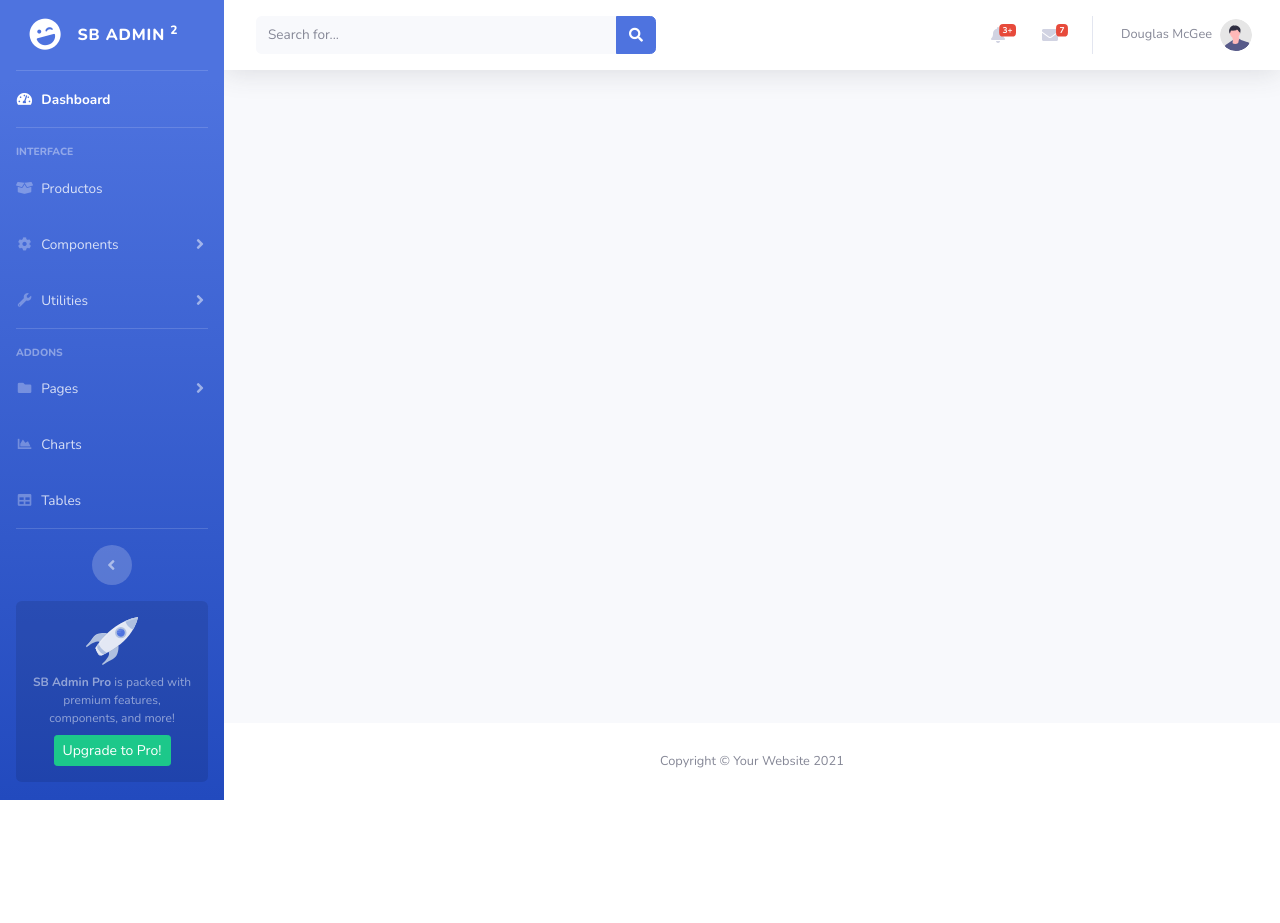
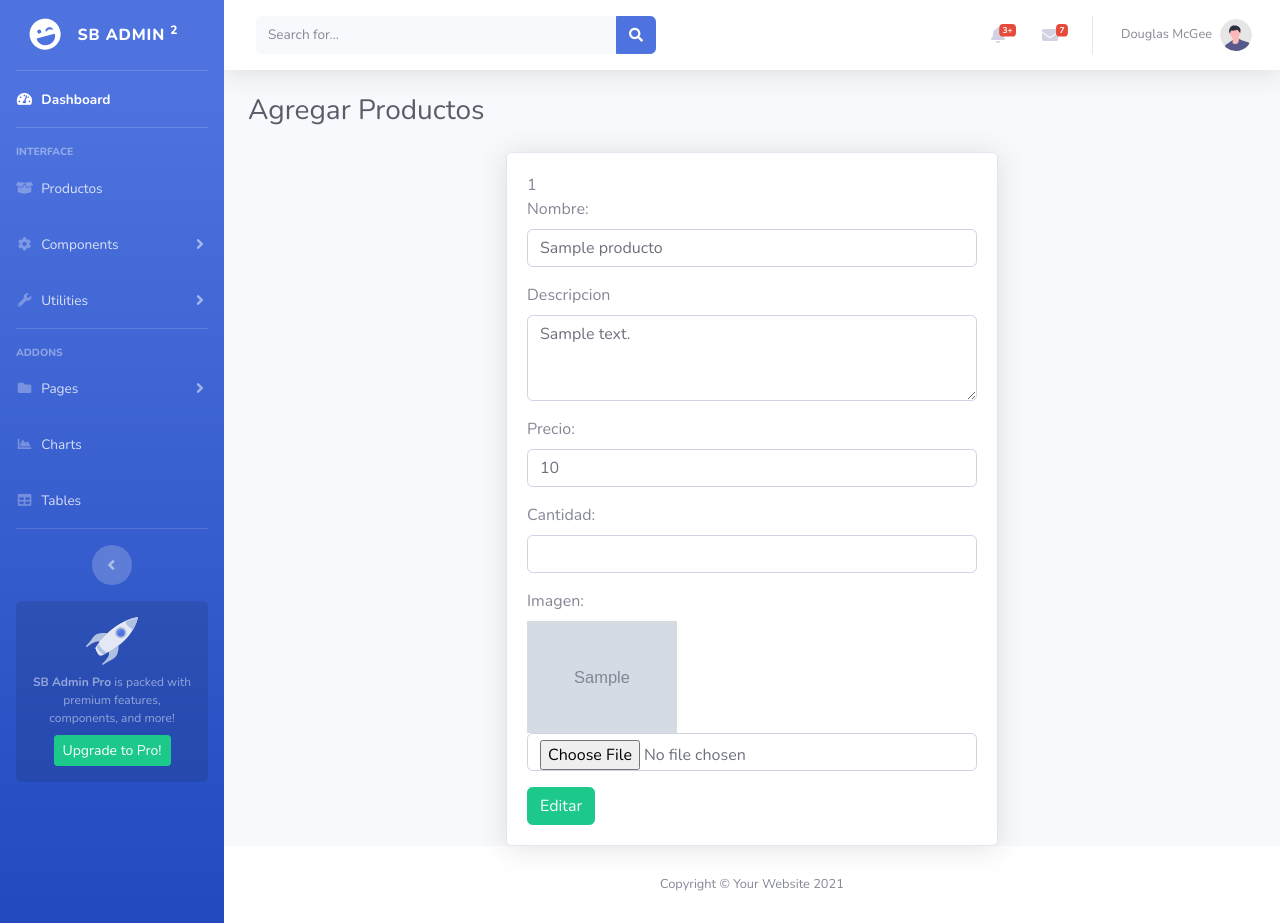
Before and after one commit to Educom2024/Pleasure, a PHP site: page /proyecto3/admin/index.php?productos_edit=1 in a window 1280 px wide. Before the commit the page ends 800 px from the top, so only its background shows below. Run offline with PHP 8.4, Linux system fonts and the light colour scheme; the visitor is signed in with stand-in values (Sample User, id 1); tables that the repository leaves empty or names only in its code hold one stand-in row (values such as "Sample post"); grey boxes marked "Sample" are stand-in pictures; some libraries are stand-ins or nearby versions.

Commit message:
avance curso

```diff
--- a/CMS/public/admin/index.php
+++ b/CMS/public/admin/index.php
@@ -25,6 +25,9 @@
                         if(isset($_GET['productos_add'])){
                             include(VIEW_BACK . DS . "productos_add.php");
                         }
+                        if(isset($_GET['productos_edit'])){
+                            include(VIEW_BACK . DS . "productos_edit.php");
+                        }
                     ?>
                 </div>
                 <!-- /.container-fluid -->
--- /dev/null
+++ b/CMS/public/admin/js/codigo.js
@@ -0,0 +1,15 @@
+$(document).ready(function(){
+    $('.delete_link').on('click', function(){
+        const id = $(this).attr('rel');
+        const titulo = $(this).attr('titulo');
+        const tabla = $(this).attr('tabla');
+        const accion = $(this).attr('accion');
+
+
+        const delete_url = `index.php?${tabla}&${accion}=${id}`;
+        $('.delete-title').html(titulo);
+        $('.delete-body').html('¿Estas seguro de eliminar el item?');
+        $('.btn-delete').attr('href', delete_url);
+        $('#deleteModal').modal('show');
+    })
+});
--- a/CMS/resources/controllers/productosController.php
+++ b/CMS/resources/controllers/productosController.php
@@ -47,13 +47,57 @@
                 <td>S/ {$fila['prod_precio']}</td>
                 <td>{$fila['prod_canti']}</td>
                 <td>
-                <a href="#" class="btn btn-warning">editar</a>
-                <a href="#" class="btn btn-danger">borrar</a>
+                <a href="index.php?productos_edit={$fila['prod_id']}" class="btn btn-warning">editar</a>
+                <a href="javascript:void(0)" class="btn btn-danger delete_link" rel="{$fila['prod_id']}" titulo="Eliminar Producto" tabla="productos" accion="delete">borrar</a>
                 </td>
             </tr>
 DELIMITADOR;
             echo $producto;
         }
     }
+    function get_productoEdit(){
+        if(!isset($_GET['productos_edit'])){
+            redirect("index.php?productos");
+        }   else{
+            $prod_id = limpiar_string(trim($_GET['productos_edit']));
+            $producto = query("SELECT * FROM productos WHERE prod_id = {$prod_id}");
+            if(contar_filas($producto) ==0){
+                set_mensaje(dispaly_msj("El producto no existe", "danger"));
+                redirect("index.php?productos");
+            }
+            return fetch_assoc($producto);
+        }
+    }
 
+    function post_productoEdit($prod_id, $imgAnterior){
+        if(isset($_POST['editar'])){
+            $prod_nombre = limpiar_string(trim($_POST['prod_nombre']));
+            $prod_descri = limpiar_string(trim($_POST['prod_descri']));
+            $prod_precio = limpiar_string(trim($_POST['prod_precio']));
+            $prod_canti = limpiar_string(trim($_POST['prod_canti']));
+            $prod_img = $_FILES['prod_img']['name'];
+            $prod_img_tmp = $_FILES['prod_img']['tmp_name'];
+
+            if(!empty($prod_img)){
+                $prod_img = md5(uniqid()) . "." . explode(".", $prod_img)[1];
+                move_uploaded_file($prod_img_tmp, "../img/{$prod_img}");
+                $imgAnteriorLocation = "../img/{$imgAnterior}";
+                unlink($imgAnteriorLocation);
+            }   else{
+                $prod_img = $imgAnterior;
+            }
+            query("UPDATE productos SET prod_nombre = '{$prod_nombre}', prod_descri = '{$prod_descri}', prod_precio = {$prod_precio}, prod_canti = {$prod_canti}, prod_img = '{$prod_img}' WHERE prod_id = {$prod_id}");
+            set_mensaje(display_msj("Producto actualizado correctamente", "success"));
+            redirect("index.php?productos");
+        }
+    }
+
+    function post_productoDelete(){
+        if(isset($_GET['delete'])){
+            $id = limpiar_string(trim($_GET['delete']));
+            query("DELETE FROM productos WHERE prod_id = {$id}");
+            set_mensaje(display_msj("Producto eliminado correctamente", "success"));
+            redirect("index.php?productos");
+        }
+    }
 ?>
--- a/CMS/resources/views/back/footer.php
+++ b/CMS/resources/views/back/footer.php
@@ -38,8 +38,28 @@
         </div>
     </div>
 
+    <div class="modal fade" id="deleteModal" tabindex="-1" role="dialog" aria-labelledby="exampleModalLabel"
+        aria-hidden="true">
+        <div class="modal-dialog" role="document">
+            <div class="modal-content">
+                <div class="modal-header">
+                    <h5 class="modal-title delete-title" id="exampleModalLabel">Ready to Leave?</h5>
+                    <button class="close" type="button" data-dismiss="modal" aria-label="Close">
+                        <span aria-hidden="true">×</span>
+                    </button>
+                </div>
+                <div class="delete-body">Select "Logout" below if you are ready to end your current session.</div>
+                <div class="modal-footer">
+                    <button class="btn btn-secondary" type="button" data-dismiss="modal">Cancel</button>
+                    <a class="btn btn-danger btn-delete" href="login.html">Delete</a>
+                </div>
+            </div>
+        </div>
+    </div>
+
     <!-- Bootstrap core JavaScript-->
     <script src="vendor/jquery/jquery.min.js"></script>
+    <script src="js/codigo.js"></script>
     <script src="vendor/bootstrap/js/bootstrap.bundle.min.js"></script>
 
     <!-- Core plugin JavaScript-->
@@ -52,8 +72,8 @@
     <script src="vendor/chart.js/Chart.min.js"></script>
 
     <!-- Page level custom scripts -->
-    <script src="js/demo/chart-area-demo.js"></script>
-    <script src="js/demo/chart-pie-demo.js"></script>
+    <!-- <script src="js/demo/chart-area-demo.js"></script>
+    <script src="js/demo/chart-pie-demo.js"></script> -->
 
 </body>
 
--- /dev/null
+++ b/CMS/resources/views/back/productos_edit.php
@@ -0,0 +1,57 @@
+<div class="d-sm-flex align-items-center justify-content-between mb-4">
+    <h1 class="h3 mb-0 text-gray-800">Agregar Productos</h1>
+</div>
+<div class="row justify-content-center">
+    <div class="col-md-6">
+        <div class="card shadow">
+           <div class="card-body">
+            <?php
+                mostrar_msj();
+                $fila = get_productoEdit();
+                $errores = post_productoEdit($fila['prod_id'], $fila['prod_img']);
+            ?>
+                <form method="post" enctype="multipart/form-data">
+                    <div class="form-group">
+                        <label for="prod_nombre">Nombre:</label>
+                        <input type="text" class="form-control" id="prod_nombre" name="prod_nombre" value="<?php echo $fila['prod_nombre']; ?>">
+                        <div class="text-danger">
+                            <?php echo !empty($errores['nombre']) ? $errores['nombre'] : ""; ?>
+                        </div>
+                    </div>
+                    <div class="form-group">
+                        <label for="prod_descri">Descripcion</label>
+                        <textarea name="prod_descri" id="prod_descri" cols="30" rows="3" class="form-control"><?php echo $fila['prod_descri']; ?>
+                        </textarea>
+                        <div class="text-danger">
+                            <?php echo !empty($errores['descri']) ? $errores['descri'] : ""; ?>
+                        </div>
+                    </div>
+                    <div class="form-group">
+                        <label for="prod_precio">Precio:</label>
+                        <input type="number" class="form-control" id="prod_precio" name="prod_precio" step="any" value="<?php echo $fila['prod_precio']; ?>">
+                        <div class="text-danger">
+                            <?php echo !empty($errores['precio']) ? $errores['precio'] : ""; ?>
+                        </div>
+                    </div>
+                    <div class="form-group">
+                        <label for="prod_canti">Cantidad:</label>
+                        <input type="number" class="form-control" id="prod_canti" name="prod_canti" value="<?php echo $fila['prod_canti']; ?>">
+                        <div class="text-danger">
+                            <?php echo !empty($errores['canti']) ? $errores['canti'] : ""; ?>
+                        </div>
+                    </div>
+                    <div class="form-group">
+                        <label for="prod_img">Imagen:</label>
+                        <br>
+                        <img src="../img/<?php echo $fila['prod_img']; ?>" alt="<?php echo $fila['prod_nombre']; ?>" width="150">
+                        <input type="file" class="form-control" id="prod_img" name="prod_img">
+                        <div class="text-danger">
+                            <!-- El nombre del producto no debe estar vacio -->
+                        </div>
+                    </div>
+                    <input type="submit" value="Editar" name="editar" class="btn btn-success">
+                </form>
+           </div>
+        </div>
+    </div>
+</div>
```
Also changed, not shown: CMS/resources/views/back/productos.php (+2 -13 lines), 3 other files.
